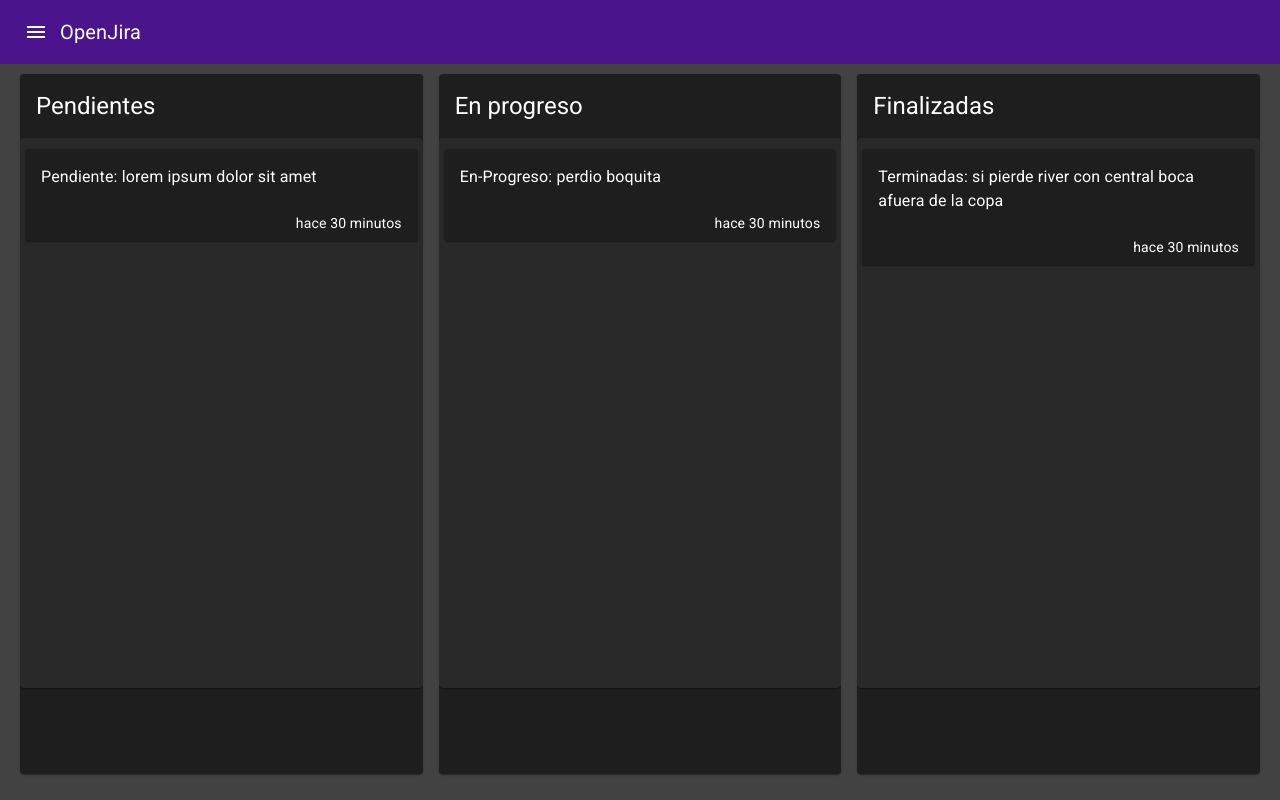
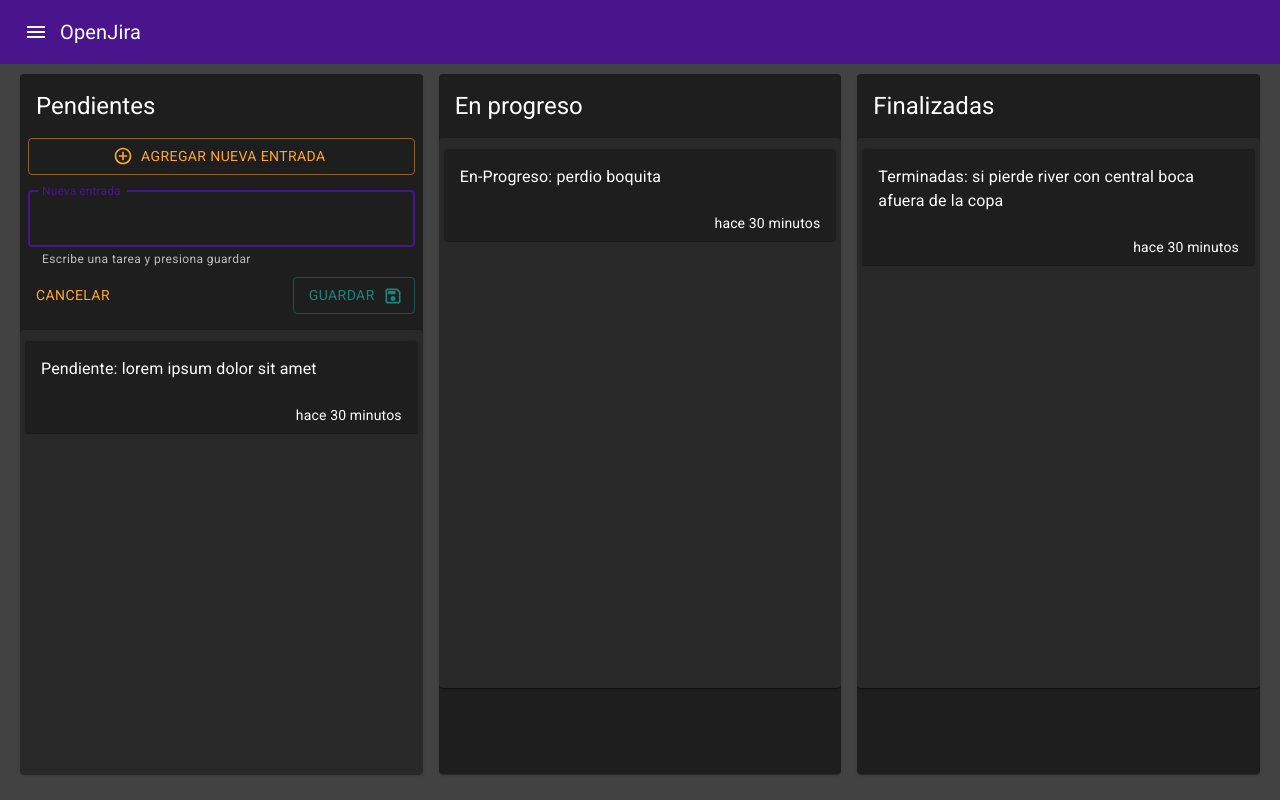
Before and after one commit to martuwilson/jira-app-next-ts, a Next.js app: page / in a window 1280 px wide. Built offline with nearby package versions, Linux system fonts and the light colour scheme.

Commit message:
NewEntry component agregado sin manejo de estados o formulario

```diff
--- /dev/null
+++ b/components/ui/NewEntry.tsx
@@ -0,0 +1,49 @@
+import { Button, Box,TextField } from '@mui/material'
+import SaveOutlinedIcon from '@mui/icons-material/SaveOutlined';
+import CancelOutlinedIcon from '@mui/icons-material/CancelOutlined';
+import AddCircleOutlineOutlinedIcon from '@mui/icons-material/AddCircleOutlineOutlined';
+
+
+export const NewEntry = () => {
+  return (
+    <Box sx={{ marginBottom: 2, paddingX: 1 }}>
+
+        <Button
+            startIcon={<AddCircleOutlineOutlinedIcon />}
+            fullWidth
+            variant='outlined'
+            color='warning'
+        >
+            Agregar nueva entrada
+        </Button>
+
+        <TextField
+            fullWidth
+            sx={{ marginBottom: 1, marginTop: 2 }}
+            placeholder='Nueva entrada'
+            autoFocus
+            multiline
+            label='Nueva entrada'
+            helperText='Escribe una tarea y presiona guardar'
+        />
+
+        <Box display="flex" justifyContent="space-between">
+            <Button
+                variant='text'
+                color='warning'
+            >
+                Cancelar
+            </Button>
+
+            <Button
+                variant='outlined'
+                color='secondary'
+                endIcon={<SaveOutlinedIcon />}
+            >
+                Guardar
+            </Button>
+        </Box>
+
+    </Box>
+  )
+}
--- a/components/ui/index.ts
+++ b/components/ui/index.ts
@@ -3,3 +3,4 @@
 
 export * from './EntryList'
 export * from './EntryCard'
+export * from './NewEntry'
--- a/pages/index.tsx
+++ b/pages/index.tsx
@@ -2,7 +2,7 @@
 import { Inter } from 'next/font/google'
 import { Card, CardContent, CardHeader, Grid } from '@mui/material'
 import { Layout } from '@/components/layouts'
-import { EntryList } from '@/components/ui'
+import { EntryList, NewEntry } from '@/components/ui'
 
 const inter = Inter({ subsets: ['latin'] })
 
@@ -23,6 +23,7 @@
               title='Pendientes'
             />
               {/* agregar nueva tarea */}
+              <NewEntry />
               <EntryList status='pending'/>
 
           </Card>
```
